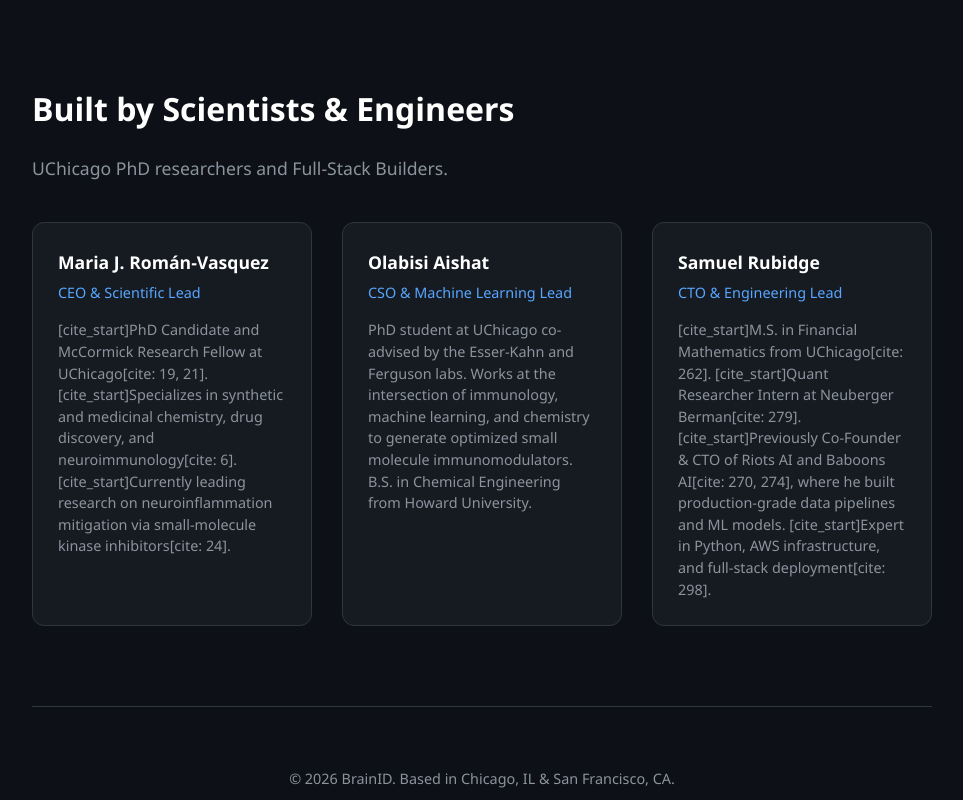
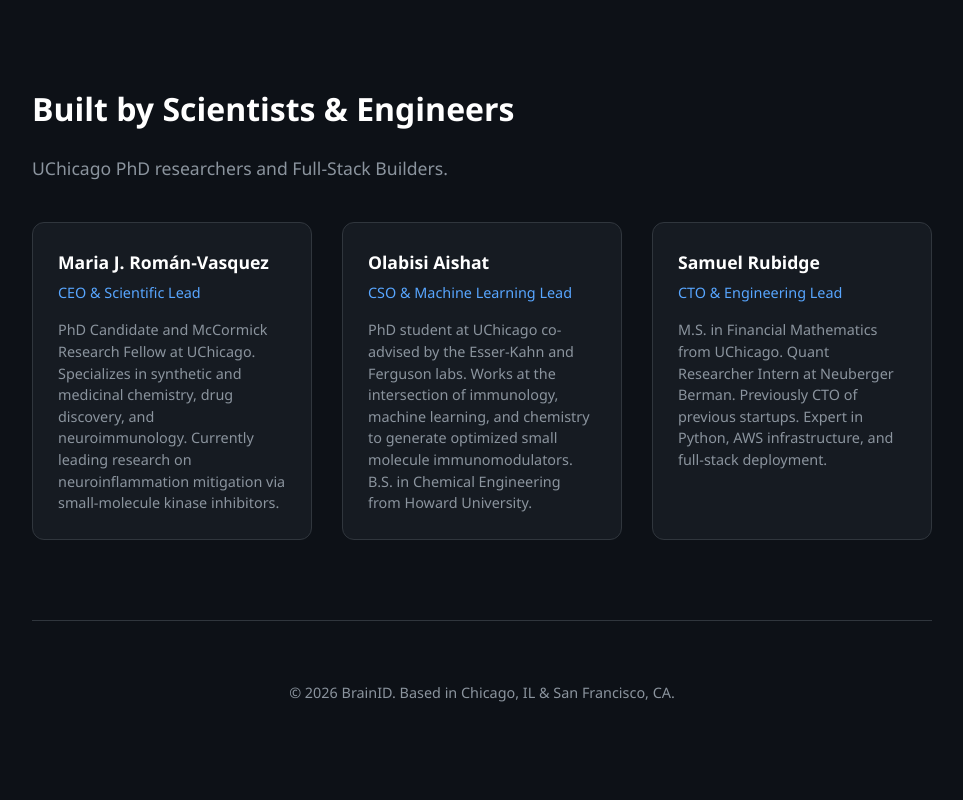
Before and after one commit to SamuelRubidge/brainid-landing, a plain HTML site: page index.html in a window 1280 px wide. Shown: the part 1642-2442 px from the top of the page, without its empty margins (158-1121 px from the left). Drawn offline with Linux system fonts and the light colour scheme.

Commit message:
Update index.html

```diff
--- a/index.html
+++ b/index.html
@@ -190,7 +190,7 @@
                 <div>
                     <h2>The $50M Problem</h2>
                     <p>
-                        Currently, <strong>94% of CNS drug candidates fail</strong> clinical trials, largely because they are <strong>unable to reach the brain</strong>.
+                        Currently, <strong>94% of CNS drug candidates fail</strong> clinical trials, largely because they are unable to <strong>penetrate the blood-brain barrier</strong>.
                     </p>
                     <p>
                         Industry models rely on passive transport metrics, failing to account for the primary driver of this failure: <strong>active efflux</strong>. Boltz-2 solves this but is too computationally expensive to run at scale (200k+ compounds).
@@ -225,7 +225,7 @@
                     <div class="founder-name">Maria J. Román-Vasquez</div>
                     <div class="founder-role">CEO & Scientific Lead</div>
                     <div class="founder-bio">
-                        [cite_start]PhD Candidate and McCormick Research Fellow at UChicago[cite: 19, 21]. [cite_start]Specializes in synthetic and medicinal chemistry, drug discovery, and neuroimmunology[cite: 6]. [cite_start]Currently leading research on neuroinflammation mitigation via small-molecule kinase inhibitors[cite: 24].
+                        PhD Candidate and McCormick Research Fellow at UChicago. Specializes in synthetic and medicinal chemistry, drug discovery, and neuroimmunology. Currently leading research on neuroinflammation mitigation via small-molecule kinase inhibitors.
                     </div>
                 </div>
 
@@ -241,7 +241,7 @@
                     <div class="founder-name">Samuel Rubidge</div>
                     <div class="founder-role">CTO & Engineering Lead</div>
                     <div class="founder-bio">
-                        [cite_start]M.S. in Financial Mathematics from UChicago[cite: 262]. [cite_start]Quant Researcher Intern at Neuberger Berman[cite: 279]. [cite_start]Previously Co-Founder & CTO of Riots AI and Baboons AI[cite: 270, 274], where he built production-grade data pipelines and ML models. [cite_start]Expert in Python, AWS infrastructure, and full-stack deployment[cite: 298].
+                        M.S. in Financial Mathematics from UChicago. Quant Researcher Intern at Neuberger Berman. Previously CTO of previous startups. Expert in Python, AWS infrastructure, and full-stack deployment.
                     </div>
                 </div>
             </div>
```
